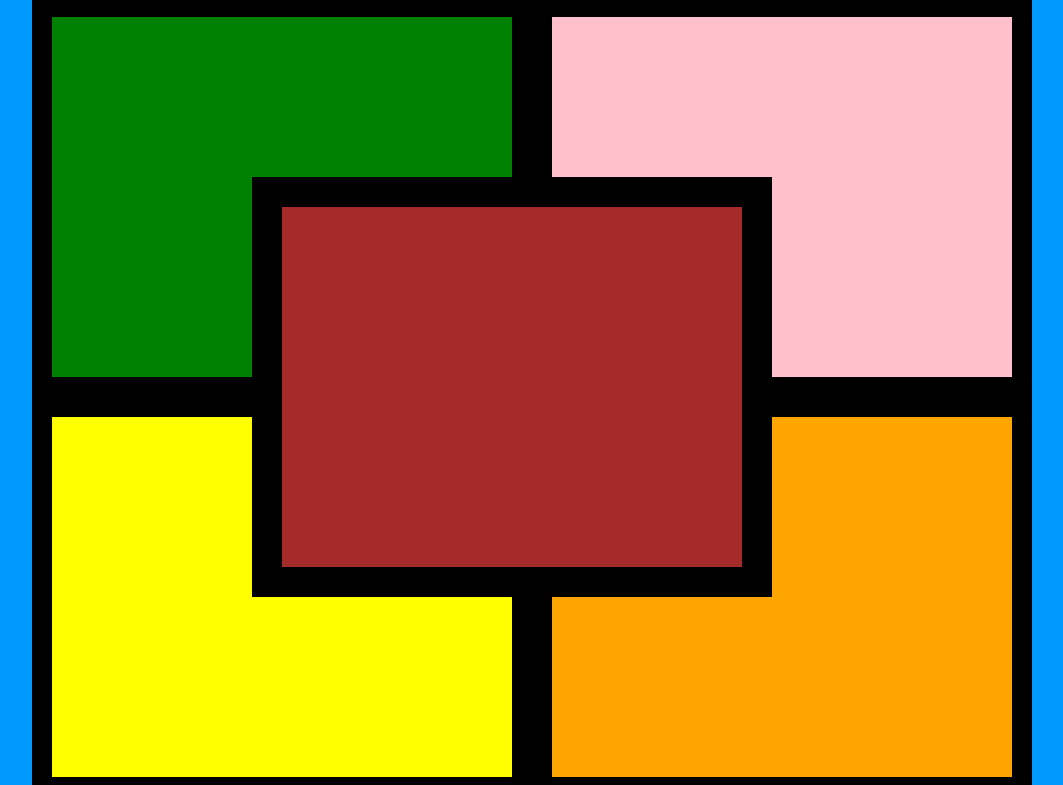
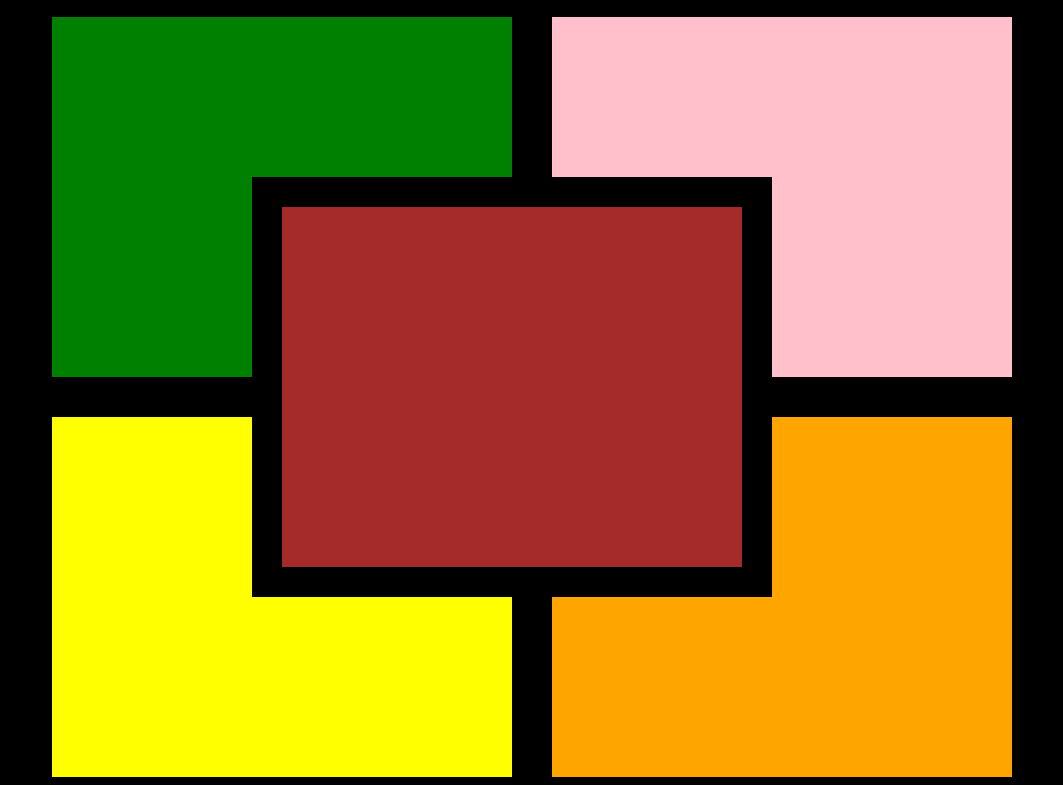
Before and after one commit to bahni97/STRONKA, a plain HTML site: page index.html in a window 1280 px wide. Shown: the part 231-1016 px from the top of the page, without its empty margins (108-1171 px from the left). Drawn offline with Linux system fonts and the light colour scheme.

Commit message:
zmieniono kolor na czarny

```diff
--- a/style.css
+++ b/style.css
@@ -1,6 +1,6 @@
 body
 		{
-			background-color:#0099FF;
+			background-color:black;
 		}
 #container
 		{
```
